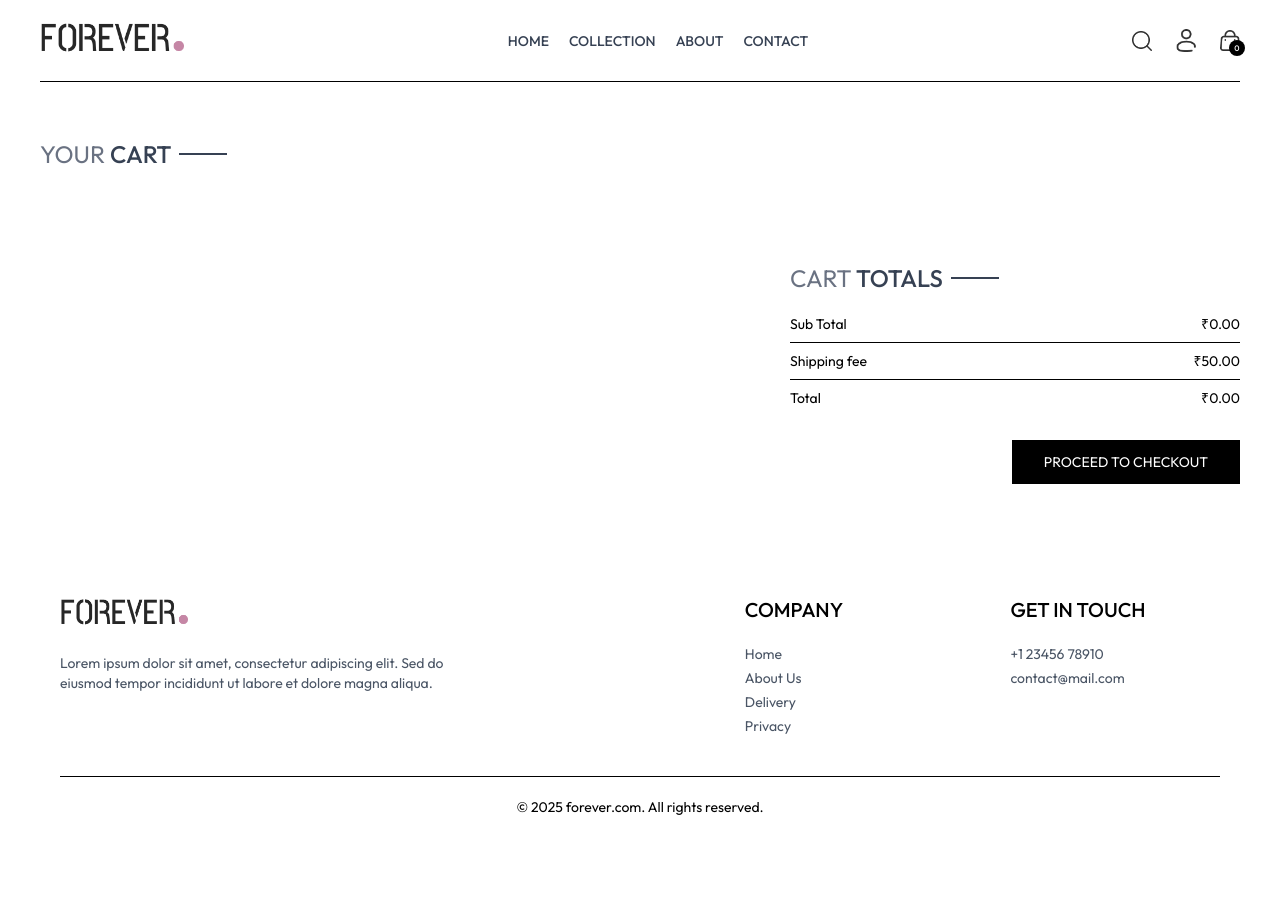
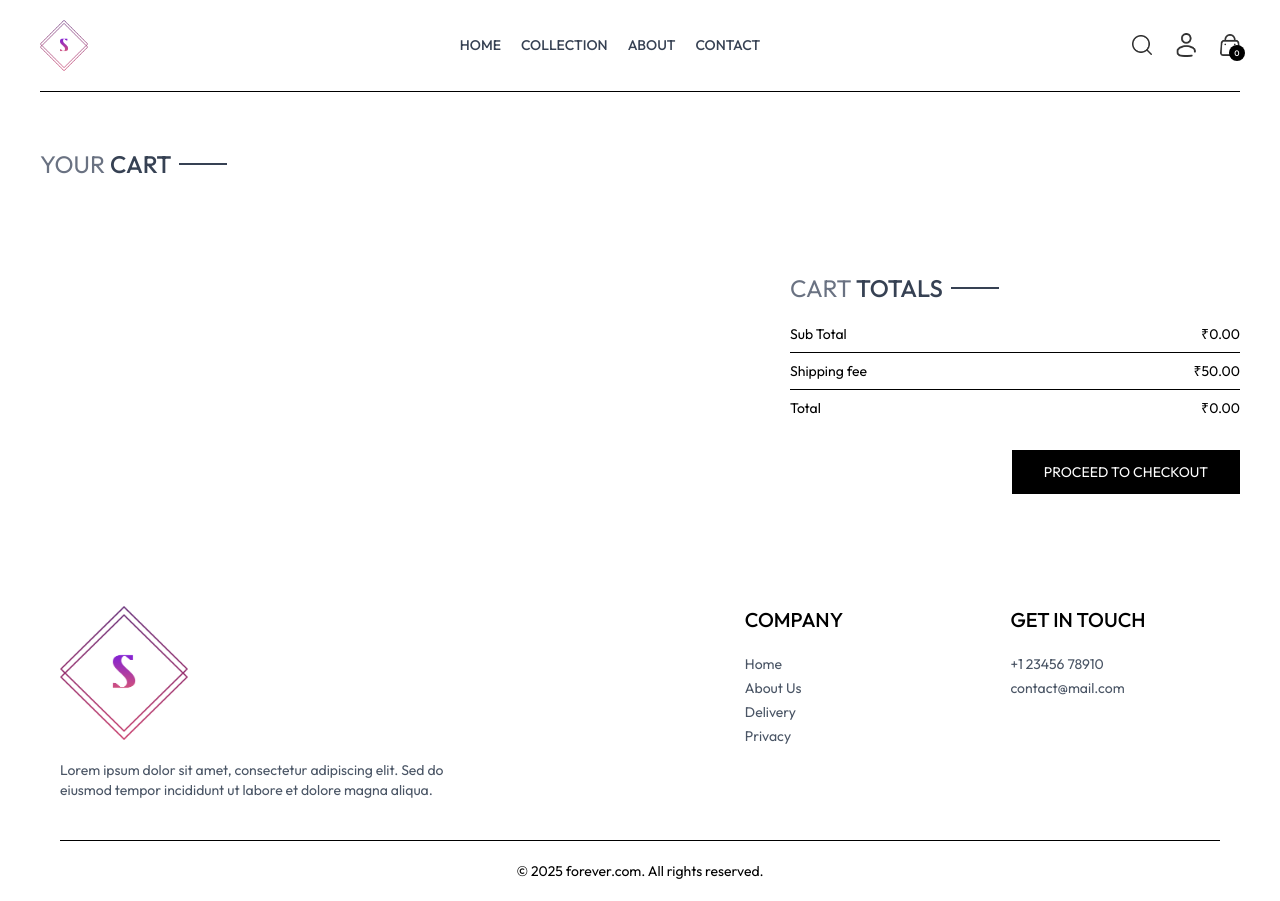
Before and after one commit to Smrd1104/mens-wear, a React (Vite) app in the folder frontend/: page /cart in a window 1280 px wide. Before the commit the page ends 837 px from the top, so only its background shows below. Built offline with nearby package versions, Linux system fonts and the light colour scheme.

Commit message:
logo change

```diff
--- a/frontend/index.html
+++ b/frontend/index.html
@@ -3,7 +3,7 @@
 
 <head>
   <meta charset="UTF-8" />
-  <link rel="icon" type="image/svg+xml" href="/vite.svg" />
+  <link rel="icon" type="image/svg+xml" href="/src/assets/brand-logo.png" />
   <meta name="viewport" content="width=device-width, initial-scale=1.0" />
   <title>Mens Wear</title>
 </head>
--- a/frontend/src/assets/frontend_assets/assets.js
+++ b/frontend/src/assets/frontend_assets/assets.js
@@ -55,7 +55,7 @@ import p_img51 from './p_img51.png'
 import p_img52 from './p_img52.png'
 
 
-import logo from './logo.png'
+import logo from '../../assets/brand-logo.png'
 import hero_img from './hero_img.png'
 import cart_icon from './cart_icon.png'
 import bin_icon from './bin_icon.png'
--- a/frontend/src/components/Navbar.jsx
+++ b/frontend/src/components/Navbar.jsx
@@ -9,7 +9,7 @@ const Navbar = () => {
   const { setShowSearch, getCartCount } = useContext(ShopContext)
   return (
     <div className="flex items-center justify-between py-5 font-medium">
-      <Link to="/"> <img src={assets.logo} alt="Logo" className="w-36 " /></Link>
+      <Link to="/"> <img src={assets.logo} alt="Logo" className="w-12 " /></Link>
 
 
       <ul className="hidden sm:flex gap-5 text-sm text-gray-700">
```
Also changed, not shown: frontend/src/assets/brand-logo.png (added).
